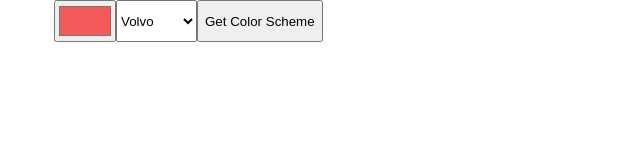
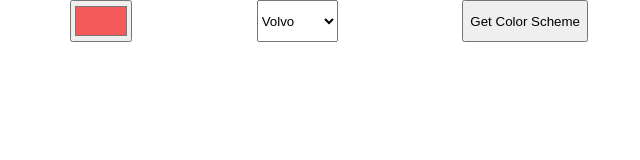
Before and after one commit to webstormcam/Color_Scheme_Generator_Assignment_17, a plain HTML site: page index.html in a window 1280 px wide. Shown: the whole page, without its empty margins (311-951 px from the left). Drawn offline with Linux system fonts and the light colour scheme.

Commit message:
Update style.css

```diff
--- a/css/style.css
+++ b/css/style.css
@@ -20,4 +20,6 @@ main{
 
 form{
     display: flex;
+    padding: 0em 1em;
+    justify-content: space-between;
 }
```
